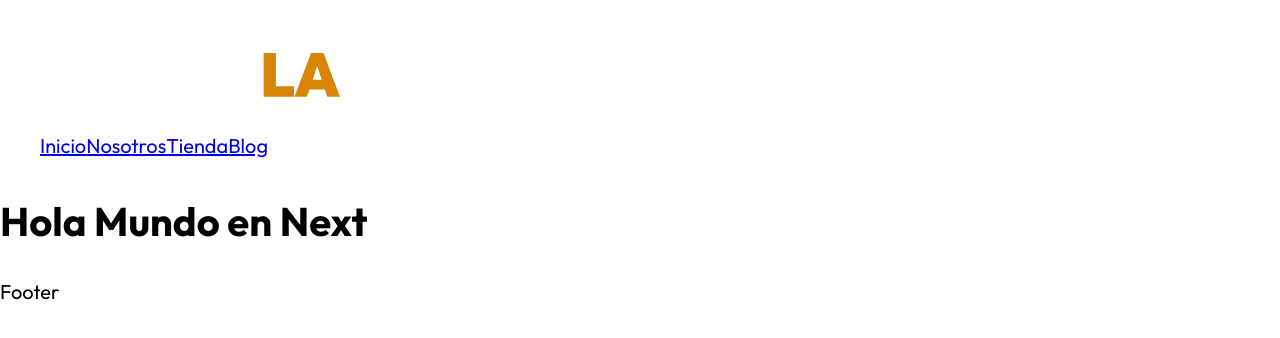
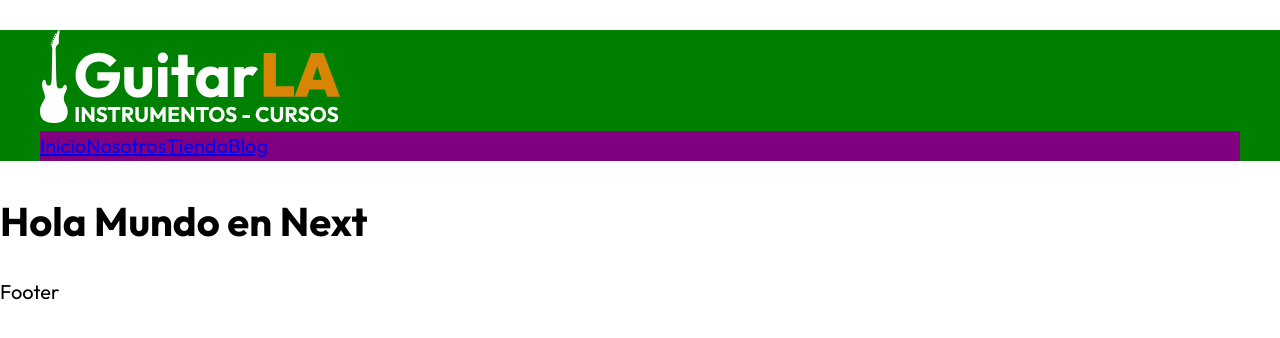
Before and after one commit to luisrlwev/guitarla-next, a Next.js app: page / in a window 1280 px wide. Shown: the top 338 px of the page. Built offline with nearby package versions, Linux system fonts and the light colour scheme.

Commit message:
Agregamos estilos con CSS Modules

```diff
--- a/components/header.js
+++ b/components/header.js
@@ -1,12 +1,13 @@
 import Image from "next/image"
 import Link from "next/link"
+import styles from "@/styles/header.module.css"
 
 export default function Header() {
   return (
-    <header>
+    <header className={styles.header}>
         <div className="contenedor">
             <Image src="/img/logo.svg" width={300} height={40} alt="Logotipo"/>
-            <nav>
+            <nav className={styles.navegacion}>
                 <Link href="/">Inicio</Link>
                 <Link href="/nosotros">Nosotros</Link>
                 <Link href="/tienda">Tienda</Link>
--- /dev/null
+++ b/styles/header.module.css
@@ -0,0 +1,7 @@
+.header {
+    background-color: green;
+}
+
+.navegacion {
+    background-color: purple;
+}
```
